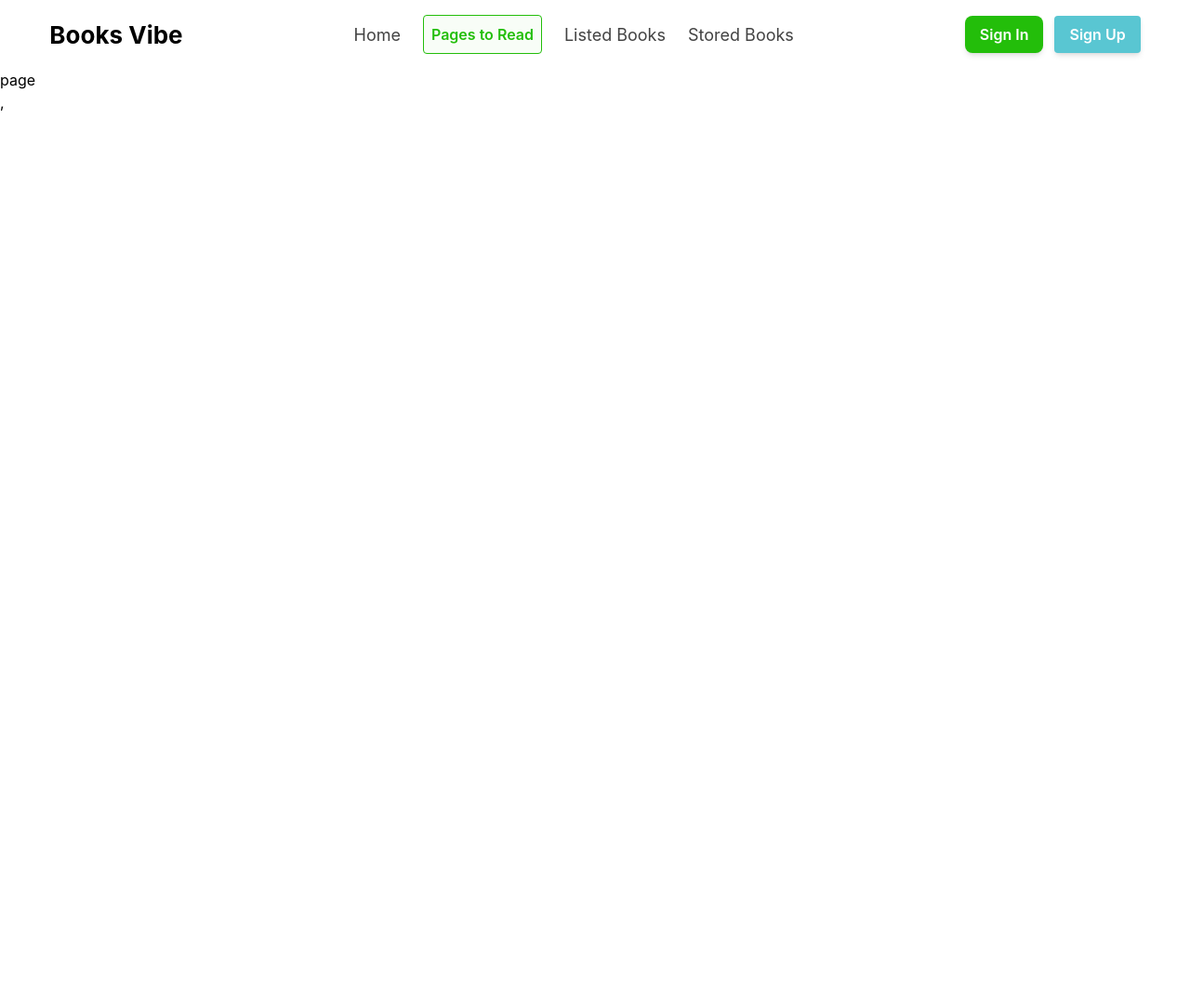
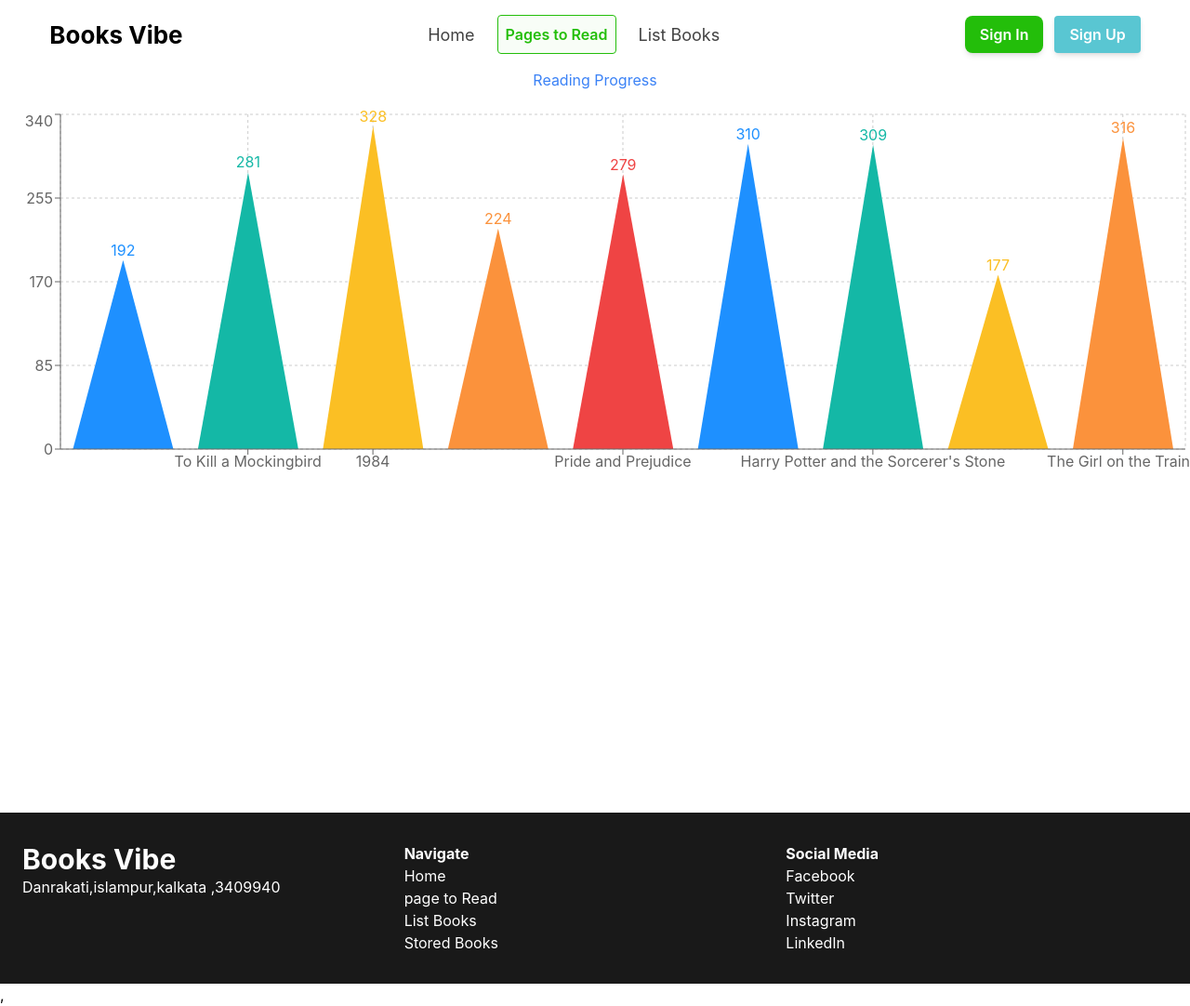
Before and after one commit to abu-tahir-sk/boipoka, a React (Vite) app: page /pages-to-read in a window 1280 px wide. Shown: the whole page at 93% size. Before the commit the page ends 800 px from the top, so only its background shows below. Built offline with nearby package versions, Linux system fonts and the light colour scheme; a web font is replaced by a local one.

Commit message:
added rechart

```diff
--- a/package.json
+++ b/package.json
@@ -21,6 +21,7 @@
     "react-icons": "^5.6.0",
     "react-router": "^7.14.0",
     "react-tabs": "^6.1.1",
+    "recharts": "^3.8.1",
     "tailwindcss": "^4.2.2"
   },
   "devDependencies": {
--- a/src/MainLayout/MainLayout.jsx
+++ b/src/MainLayout/MainLayout.jsx
@@ -1,12 +1,14 @@
 import { Outlet } from "react-router";
 import Navbar from "../components/Navbar";
+import Footer from "../components/Footer";
 
 
 const MainLayout = () => {
       return (
             <div className="max-w-7xl mx-auto">
                   <Navbar/>
-                 <div className="">  <Outlet/></div>
+                 <div className="min-h-[calc(100vh-254.5px)]">  <Outlet/></div>
+                 <Footer/>
             </div>
       );
 };
--- /dev/null
+++ b/src/components/Footer.jsx
@@ -0,0 +1,28 @@
+
+
+const Footer = () => {
+      return (
+            <div className="grid grid-cols-1 md:grid-cols-3 justify-center
+             bg-black/90 text-white px-6 py-8">
+                  <div><h2 className="font-bold text-3xl text-white">Books Vibe</h2>
+                  <p>Danrakati,islampur,kalkata ,3409940</p></div>
+                  <div className="flex flex-col">
+                        <h4 className="font-bold">Navigate</h4>
+                        <a href="">Home</a>
+                        <a href="">page to Read </a>
+                        <a href="">List Books </a>
+                        <a href="">Stored Books</a>
+                  </div>
+                  <div className="flex flex-col">
+                  <h4 className="font-bold">Social Media</h4>
+                  <a href="">Facebook</a>
+                  <a href="">Twitter</a>
+                  <a href="">Instagram</a>
+                  <a href="">LinkedIn</a>
+                  </div>
+
+            </div>
+      );
+};
+
+export default Footer;
--- a/src/components/Navbar.jsx
+++ b/src/components/Navbar.jsx
@@ -36,22 +36,14 @@ const Navbar = () => {
               Pages to Read
             </NavLink>
           </li>
-          <li>
-            <NavLink className={({ isActive }) =>
-                isActive
-                  ? "text-[#23BE0A] font-semibold  md:border bg-[#23BE0A]/3 border-[#23BE0A] p-2 rounded block md:flex"
-                  : "text-[#131313]/80 text-[18px] "
-              } to="/listed-books">
-              Listed Books
-            </NavLink>
-          </li>
+
           <li>
             <NavLink className={({ isActive }) =>
                 isActive
                   ? "text-[#23BE0A] font-semibold  md:border bg-[#23BE0A]/3 border-[#23BE0A] p-2 rounded block md:flex"
                   : "text-[#131313]/80 text-[18px] "
               } to="/read-list">
-             Stored Books
+             List Books
             </NavLink>
           </li>
         </ul>
--- a/src/components/ReadList.jsx
+++ b/src/components/ReadList.jsx
@@ -13,12 +13,12 @@ const ReadList = () => {
 
   const storedBookData = getStoredBook();
   const convertStoredBook = storedBookData.map((id) => parseInt(id, 10));
-  const readList = data.filter((book) =>
+  const readList = data.filter((book) => // read
     convertStoredBook.includes(book.bookId),
   );
   const storedWishList = getStoredWishList();
   const convertStoredWishList = storedWishList.map((id) => parseInt(id, 10));
-  const wishList = data.filter((book) =>
+  const wishList = data.filter((book) => // wish
     convertStoredWishList.includes(book.bookId),
   );
 
@@ -75,7 +75,7 @@ const handleSort = (type) => {
 
         <TabPanel>
 
-            {readList.map((read) => (
+            {sortedReadList.map((read) => (
               <ReadList1 key={read.bookId} read={read}></ReadList1>
             ))}
 
@@ -83,7 +83,7 @@ const handleSort = (type) => {
         <TabPanel>
 
 
-            {wishList.map((wish) => (
+            {sortedWishList.map((wish) => (
               <WishList1 key={wish.bookId} wish={wish}></WishList1>
             ))}
 
--- a/src/pages/PagesToRead.jsx
+++ b/src/pages/PagesToRead.jsx
@@ -1,11 +1,80 @@
+import {
+  BarChart,
+  Bar,
+  ResponsiveContainer,
+  XAxis,
+  Tooltip,
+  CartesianGrid,
+  YAxis,
+  Cell,
+} from "recharts";
+import { useLoaderData } from "react-router";
 
+// const TriangleBar = (props) => {
+//   const { x, y, width, height, fill } = props;
+//   return (
+//     <path
+//       d={`M ${x},${y + height}
+//           L ${x + width / 2},${y}
+//           L ${x + width},${y + height} Z`}
+//       fill={fill}
+//     />
+//   );
+// };
+const TriangleBar = (props) => {
+  const { x, y, width, height, fill } = props;
+  return (
+    <path
+
+      d={`M ${x},${y + height}
+          L ${x + width / 2},${y}
+          L ${x + width},${y + height} Z`}
+
+      fill={fill}
+      style={{
+        transition: 'stroke-width 0.3s ease-out',
+      }}
+    />
+  );
+};
 
 const PagesToRead = () => {
-      return (
-            <div>
-                  page
-            </div>
-      );
+  const data = useLoaderData();
+
+  const colors = ["#1e90ff", "#14b8a6", "#fbbf24", "#fb923c", "#ef4444"];
+
+  return (
+    <div className="text-black w-full h-screen flex flex-col items-center">
+      <h2
+        style={{
+          textAlign: "center",
+          color: "#3b82f6",
+          marginBottom: "20px",
+        }}
+      >
+        Reading Progress
+      </h2>
+
+      <ResponsiveContainer width="100%" height={400}>
+        <BarChart data={data}>
+          <CartesianGrid strokeDasharray="3 3" />
+          <Tooltip />
+          <XAxis dataKey="bookName" />
+          <YAxis />
+
+          <Bar
+            dataKey="totalPages"
+            shape={<TriangleBar />}
+            label={{ position: "top" }}
+          >
+            {data.map((entry, index) => (
+              <Cell key={`cell-${index}`} fill={colors[index % colors.length]} />
+            ))}
+          </Bar>
+        </BarChart>
+      </ResponsiveContainer>
+    </div>
+  );
 };
 
 export default PagesToRead;
--- a/src/router/Roots.jsx
+++ b/src/router/Roots.jsx
@@ -18,6 +18,7 @@ const router = createBrowserRouter([
       {
         Component: PagesToRead,
         path: "/pages-to-read",
+         loader: () => fetch("/booksData.json"),
       },
       {
         Component: ReadList,
```
Also changed, not shown: 2 other files (tests, documents, lock files or other folders).
